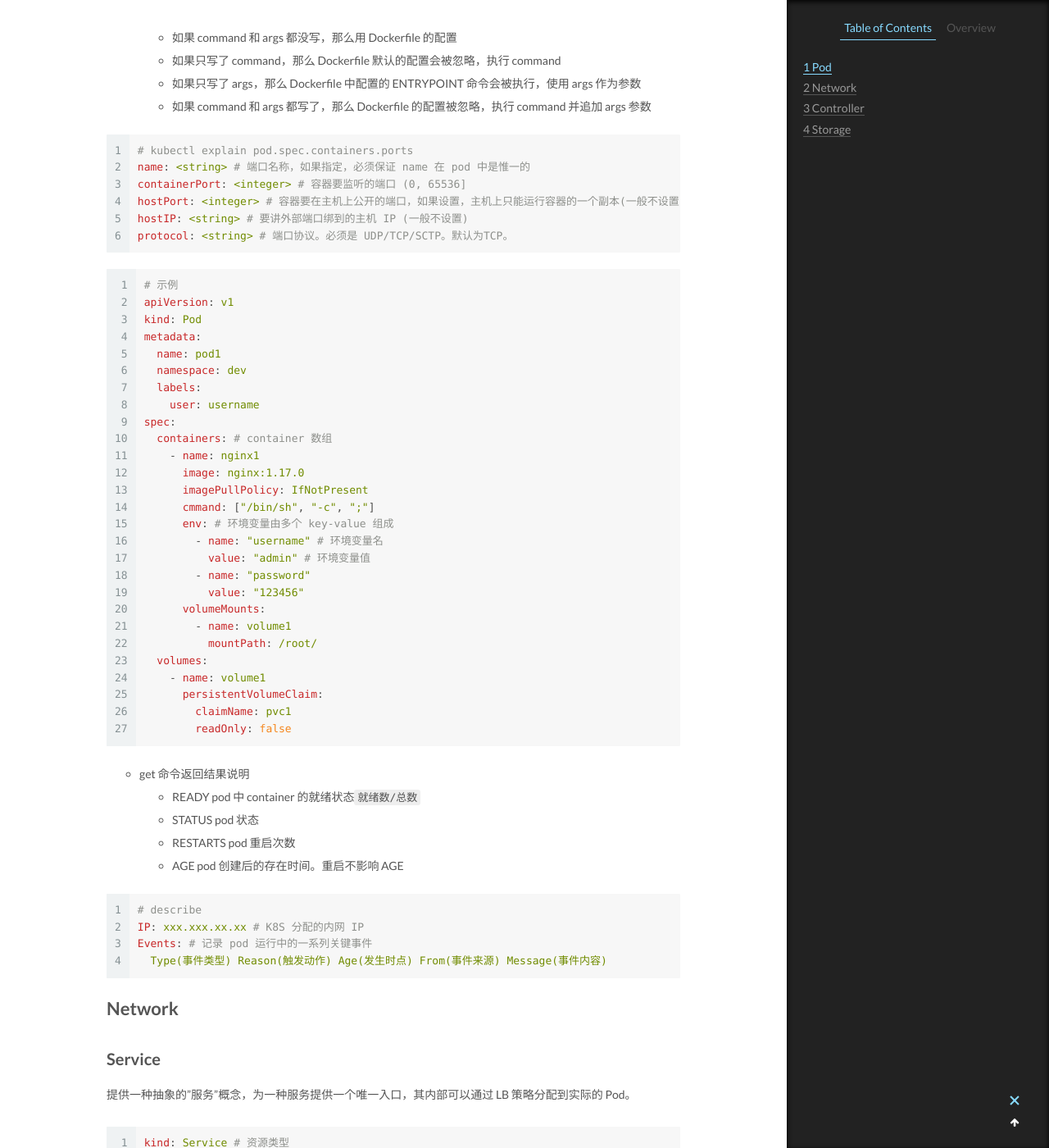
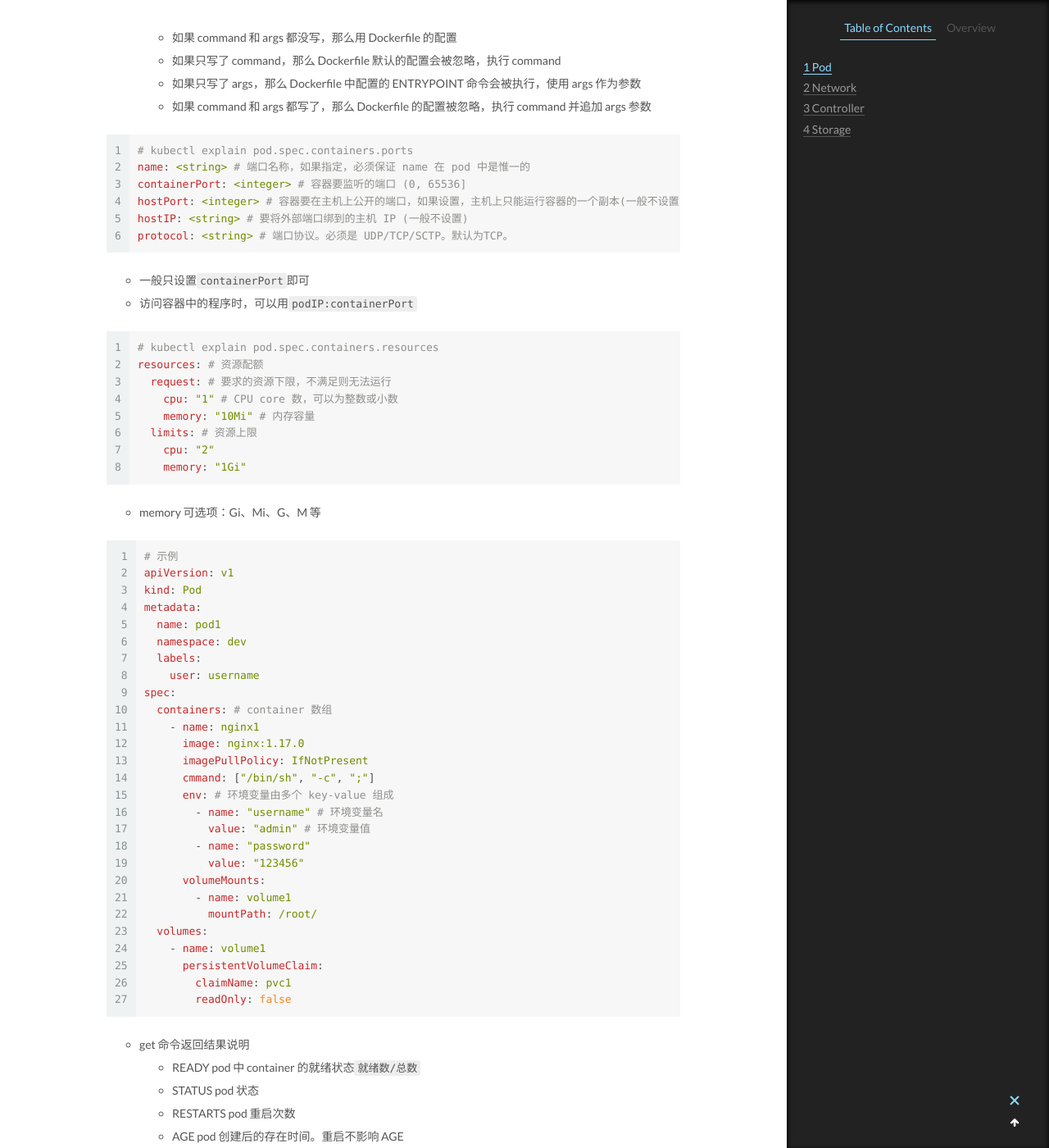
Before and after one commit to CodeHunter2006/CodeHunter2006.github.io, a Jekyll site: the page built from _posts/2021-10-12-Kubernetes_Spec.md, in a window 1280 px wide and 1400 px high, scrolled down 1827 px. Shown: the whole window at 82% size. Built offline with Jekyll 4.4.1, drawn with Linux system fonts in a browser that asks for light colours; some of the changed text lies outside the part shown.

Commit message:
docs: add contents.

````diff
--- a/_posts/2021-10-12-Kubernetes_Spec.md
+++ b/_posts/2021-10-12-Kubernetes_Spec.md
@@ -69,9 +69,25 @@
 name: <string> # 端口名称，如果指定，必须保证 name 在 pod 中是惟一的
 containerPort: <integer> # 容器要监听的端口 (0, 65536]
 hostPort: <integer> # 容器要在主机上公开的端口，如果设置，主机上只能运行容器的一个副本(一般不设置)
-hostIP: <string> # 要讲外部端口绑到的主机 IP (一般不设置)
+hostIP: <string> # 要将外部端口绑到的主机 IP (一般不设置)
 protocol: <string> # 端口协议。必须是 UDP/TCP/SCTP。默认为TCP。
 ```
+
+- 一般只设置`containerPort`即可
+- 访问容器中的程序时，可以用`podIP:containerPort`
+
+```yml
+# kubectl explain pod.spec.containers.resources
+resources: # 资源配额
+  request: # 要求的资源下限，不满足则无法运行
+    cpu: "1" # CPU core 数，可以为整数或小数
+    memory: "10Mi" # 内存容量
+  limits: # 资源上限
+    cpu: "2"
+    memory: "1Gi"
+```
+
+- memory 可选项：Gi、Mi、G、M 等
 
 ```yml
 # 示例
@@ -119,6 +135,20 @@
 Events: # 记录 pod 运行中的一系列关键事件
   Type(事件类型) Reason(触发动作) Age(发生时点) From(事件来源) Message(事件内容)
 ```
+
+- pod 生命周期
+  - pod 创建
+  - 运行初始化容器(init container)
+  - 运行主容器(main container)
+    - 容器启动后钩子(post start)、容器终止前钩子(pre stop)
+    - 容器活性监测(liveness probe)、就绪性探测(readiness probe)
+  - pod 终止
+- 在整个生命周期中， pod 会出现 5 种状态(相位)：
+  - Pending(挂起)：apiserver 已创建了 pod 资源对象，但它尚未被调度完成或仍处于下载镜像过程中
+  - Running(运行中)：pod 已经被调度至某节点，并且所有容器都已经被 kubelete 创建完成
+  - Succeeded(成功)：pod 中的所有容器都已经成功终止并且不会被重启
+  - Failed(失败)：所有容器都已经终止，但至少有一个容器终止失败，即容器返回了非 0 的退出状态
+  - Unknown(未知)：apiserver 无法正常获取到 pod 对象的状态信息，通常由网络通信失败导致
 
 # Network
 
````
Also changed, not shown: _posts/2021-10-10-Kubernetes_Command.md (+1 -1 lines).
